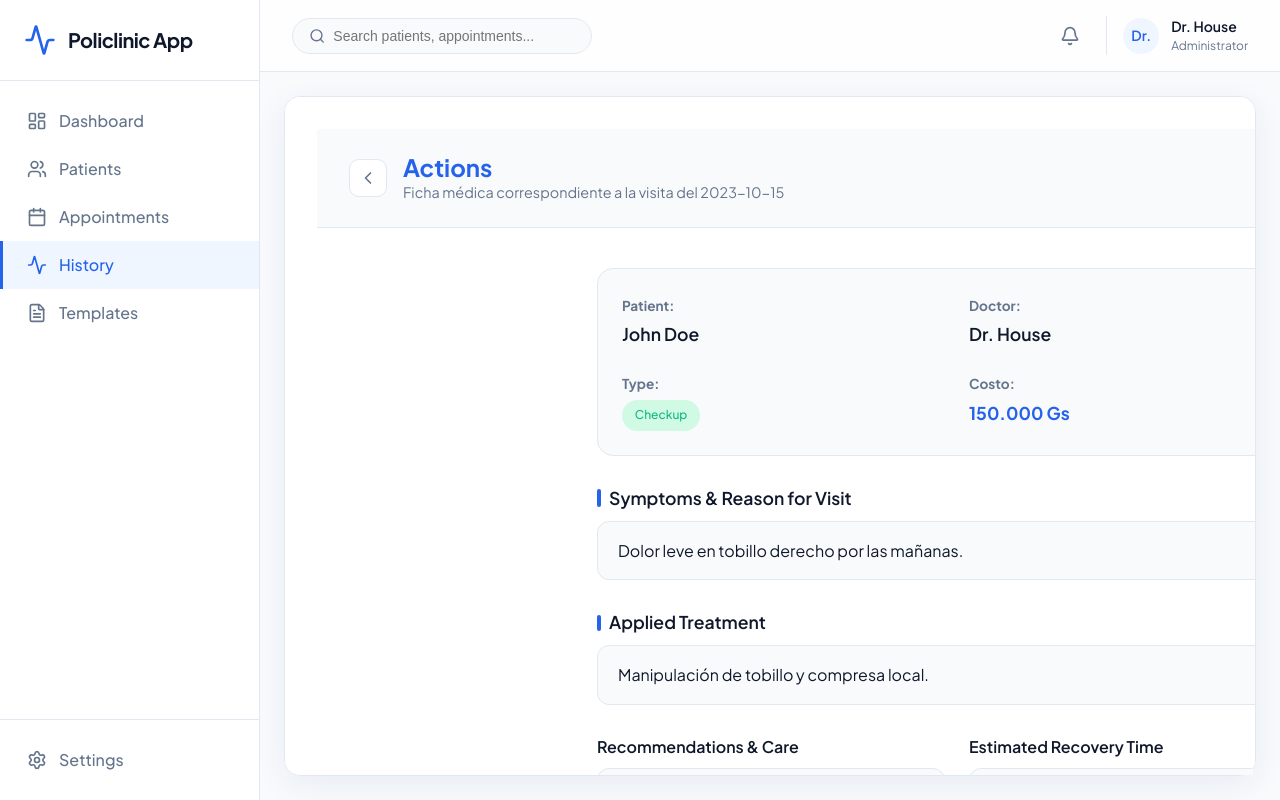
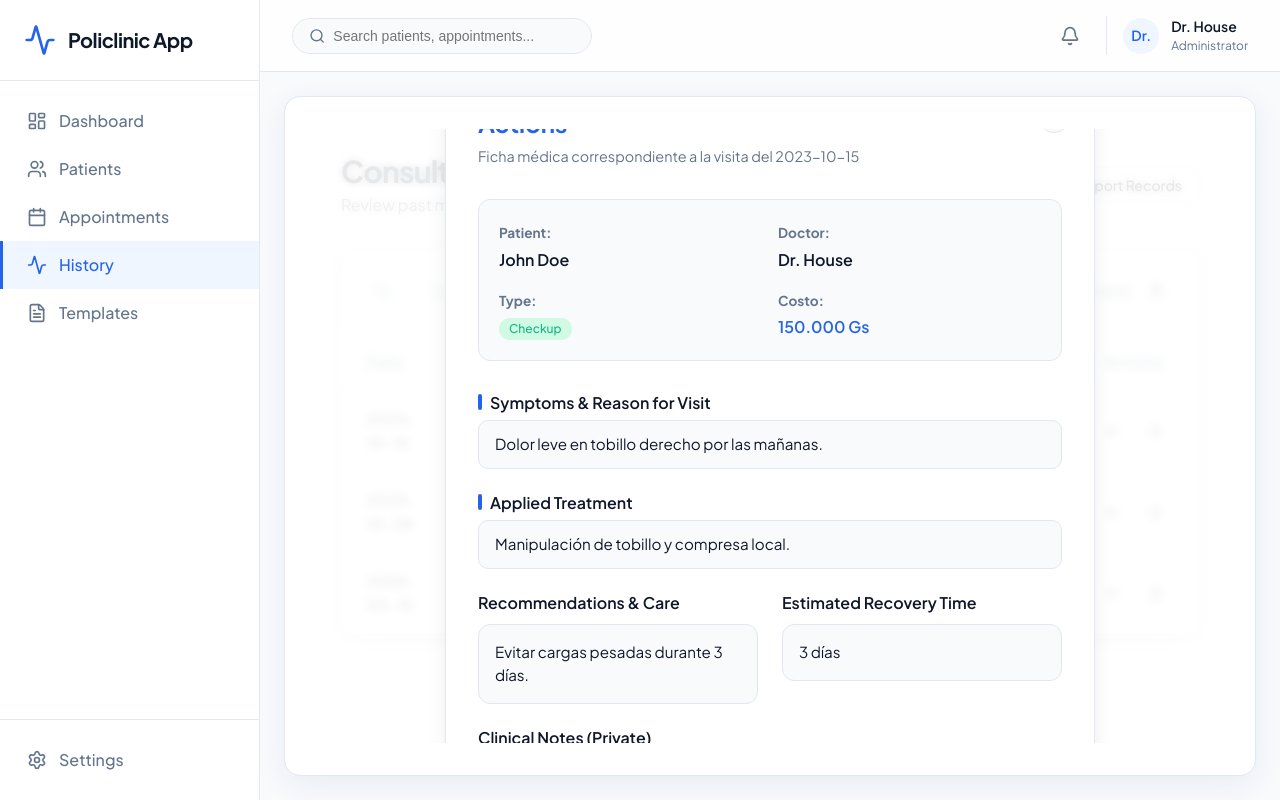
Before and after one commit to kairopy/policlinic, a React (Vite) app: page /consultations in a window 1280 px wide. Both pictures are taken after a click on the button 1111 px from the left and 431 px from the top of the page. Built offline with nearby package versions, Linux system fonts and the light colour scheme.

Commit message:
feat(history): inner page modal subview centering over content

```diff
--- a/src/pages/Consultations/History.tsx
+++ b/src/pages/Consultations/History.tsx
@@ -1,5 +1,5 @@
 import React, { useState } from 'react';
-import { Search, Filter, FileText, Download, Eye, X, ChevronLeft } from 'lucide-react';
+import { Search, Filter, FileText, Download, Eye, X } from 'lucide-react';
 import { mockConsultations, mockPatients } from '../../data/mockData';
 import { useLanguage } from '../../context/LanguageContext';
 
@@ -34,7 +34,7 @@ export const ConsultationHistory: React.FC = () => {
   };
 
   return (
-    <div className="animate-fade-in" style={{ padding: '1.5rem', height: '100%', boxSizing: 'border-box' }}>
+    <div className="animate-fade-in" style={{ position: 'relative', padding: '1.5rem', height: '100%', boxSizing: 'border-box', overflow: 'hidden' }}>
       <header className="page-header flex-between" style={{ marginBottom: '2rem' }}>
         <div>
           <h1 className="page-title">{t('history.title') || 'Consultation History'}</h1>
@@ -132,46 +132,43 @@ export const ConsultationHistory: React.FC = () => {
             </tbody>
           </table>
         </div>
-      </div>
+      </div>      {/* Absolute Inner-Page View details */}
+      {viewingRecord && (
+        <div style={{ position: 'absolute', top: 0, left: 0, width: '100%', height: '100%', backgroundColor: 'rgba(255, 255, 255, 0.9)', backdropFilter: 'blur(4px)', zIndex: 50, overflowY: 'auto', display: 'flex', alignItems: 'center', justifyContent: 'center', animation: 'slide-up 0.2s ease-out' }}>
+          <div className="glass-panel" style={{ width: '90%', maxWidth: '650px', padding: '2rem', display: 'flex', flexDirection: 'column', gap: '2rem', maxHeight: '90vh', overflowY: 'auto', position: 'relative', boxShadow: '0 20px 25px -5px rgba(0, 0, 0, 0.1), 0 10px 10px -5px rgba(0, 0, 0, 0.04)', border: '1px solid var(--color-border)' }}>
+            <button onClick={() => setViewingRecord(null)} style={{ position: 'absolute', top: '1.5rem', right: '1.5rem', background: 'var(--color-background)', border: '1px solid var(--color-border)', borderRadius: '50%', width: '32px', height: '32px', display: 'flex', alignItems: 'center', justifyContent: 'center', cursor: 'pointer', color: 'var(--color-text-muted)', transition: 'all 0.2s' }}>
+              <X size={18} />
+            </button>
 
-      {/* Full Page View details */}
-      {viewingRecord && (
-        <div style={{ position: 'fixed', top: 0, left: 0, width: '100vw', height: '100vh', backgroundColor: 'var(--color-surface)', zIndex: 9999, overflowY: 'auto', display: 'flex', flexDirection: 'column', animation: 'slide-up 0.2s ease-out' }}>
-          <header style={{ padding: '1.5rem 2rem', borderBottom: '1px solid var(--color-border)', display: 'flex', alignItems: 'center', gap: '1rem', background: 'var(--color-background)', position: 'sticky', top: 0, zIndex: 10 }}>
-            <button onClick={() => setViewingRecord(null)} className="icon-btn" style={{ background: 'var(--color-surface)', border: '1px solid var(--color-border)', borderRadius: '10px', width: '38px', height: '38px', display: 'flex', alignItems: 'center', justifyContent: 'center' }}>
-              <ChevronLeft size={20} />
-            </button>
             <div>
-              <h2 style={{ fontSize: '1.5rem', fontWeight: 700, color: 'var(--color-primary)', margin: 0 }}>{t('history.actions') || 'Detalles de Consulta'}</h2>
+              <h2 style={{ fontSize: '1.5rem', fontWeight: 700, color: 'var(--color-primary)', margin: '0 0 0.5rem 0' }}>{t('history.actions') || 'Detalles de Consulta'}</h2>
               <p style={{ margin: 0, color: 'var(--color-text-muted)', fontSize: '0.9rem' }}>Ficha médica correspondiente a la visita del {viewingRecord.date}</p>
             </div>
-          </header>
 
-          <div style={{ flex: 1, padding: '2.5rem', maxWidth: '800px', margin: '0 auto', width: '100%', display: 'flex', flexDirection: 'column', gap: '2rem' }}>
-            <div style={{ display: 'grid', gridTemplateColumns: 'repeat(2, 1fr)', gap: '1.5rem', padding: '1.5rem', background: 'var(--color-background)', borderRadius: '16px', border: '1px solid var(--color-border)' }}>
-              <div><strong style={{ color: 'var(--color-text-muted)', fontSize: '0.85rem' }}>{t('history.patient') || 'Paciente'}:</strong> <div style={{ fontWeight: 600, fontSize: '1.1rem', marginTop: '0.2rem' }}>{viewingRecord.patientName}</div></div>
-              <div><strong style={{ color: 'var(--color-text-muted)', fontSize: '0.85rem' }}>{t('history.doctor') || 'Médico'}:</strong> <div style={{ fontWeight: 600, fontSize: '1.1rem', marginTop: '0.2rem' }}>{viewingRecord.doctor}</div></div>
-              <div><strong style={{ color: 'var(--color-text-muted)', fontSize: '0.85rem' }}>{t('history.type') || 'Tipo'}:</strong> <div style={{ marginTop: '0.3rem' }}><span className="badge badge-success" style={{ padding: '0.4rem 0.8rem' }}>{viewingRecord.type}</span></div></div>
-              <div><strong style={{ color: 'var(--color-text-muted)', fontSize: '0.85rem' }}>Costo:</strong> <div style={{ fontWeight: 700, marginTop: '0.3rem', color: 'var(--color-primary)', fontSize: '1.1rem' }}>{viewingRecord.cost ? `${viewingRecord.cost.toLocaleString('es-PY')} Gs` : 'N/A'}</div></div>
+            <div style={{ display: 'grid', gridTemplateColumns: 'repeat(2, 1fr)', gap: '1rem', padding: '1.25rem', background: 'var(--color-background)', borderRadius: '12px', border: '1px solid var(--color-border)' }}>
+              <div><strong style={{ color: 'var(--color-text-muted)', fontSize: '0.85rem' }}>{t('history.patient') || 'Paciente'}:</strong> <div style={{ fontWeight: 600, marginTop: '0.2rem' }}>{viewingRecord.patientName}</div></div>
+              <div><strong style={{ color: 'var(--color-text-muted)', fontSize: '0.85rem' }}>{t('history.doctor') || 'Médico'}:</strong> <div style={{ fontWeight: 600, marginTop: '0.2rem' }}>{viewingRecord.doctor}</div></div>
+              <div><strong style={{ color: 'var(--color-text-muted)', fontSize: '0.85rem' }}>{t('history.type') || 'Tipo'}:</strong> <div style={{ marginTop: '0.2rem' }}><span className="badge badge-success">{viewingRecord.type}</span></div></div>
+              <div><strong style={{ color: 'var(--color-text-muted)', fontSize: '0.85rem' }}>Costo:</strong> <div style={{ fontWeight: 600, marginTop: '0.2rem', color: 'var(--color-primary)' }}>{viewingRecord.cost ? `${viewingRecord.cost.toLocaleString('es-PY')} Gs` : 'N/A'}</div></div>
             </div>
 
-            <div style={{ display: 'flex', flexDirection: 'column', gap: '2rem' }}>
+            <div style={{ display: 'flex', flexDirection: 'column', gap: '1.5rem' }}>
               <div>
-                <h4 style={{ margin: '0 0 0.75rem 0', fontSize: '1.1rem', fontWeight: 600, display: 'flex', alignItems: 'center', gap: '0.5rem', color: 'var(--color-text-main)' }}>
-                  <div style={{ width: '4px', height: '18px', borderRadius: '4px', background: 'var(--color-primary)' }}></div>
+                <h4 style={{ margin: '0 0 0.5rem 0', fontSize: '1rem', fontWeight: 600, display: 'flex', alignItems: 'center', gap: '0.5rem', color: 'var(--color-text-main)' }}>
+                  <div style={{ width: '4px', height: '16px', borderRadius: '4px', background: 'var(--color-primary)' }}></div>
                   {t('consultation.symptoms') || 'Síntomas'}
                 </h4>
-                <div style={{ padding: '1rem 1.25rem', background: 'var(--color-background)', border: '1px solid var(--color-border)', borderRadius: '12px', color: 'var(--color-text-main)', fontSize: '1rem', lineHeight: '1.6' }}>
+                <div style={{ padding: '0.75rem 1rem', background: 'var(--color-background)', border: '1px solid var(--color-border)', borderRadius: '10px', color: 'var(--color-text-main)', fontSize: '0.95rem', lineHeight: '1.5' }}>
                   {viewingRecord.symptoms || 'No registrado'}
                 </div>
               </div>
 
               <div>
-                <h4 style={{ margin: '0 0 0.75rem 0', fontSize: '1.1rem', fontWeight: 600, display: 'flex', alignItems: 'center', gap: '0.5rem', color: 'var(--color-text-main)' }}>
+                <h4 style={{ margin: '0 0 0.5rem 0', fontSize: '1rem', fontWeight: 600, display: 'flex', alignItems: 'center', gap: '0.5rem', color: 'var(--color-text-main)' }}>
                   <div style={{ width: '4px', height: '16px', borderRadius: '4px', background: 'var(--color-primary)' }}></div>
                   {t('consultation.treatment') || 'Tratamiento'}
                 </h4>
-                <div style={{ padding: '1rem 1.25rem', background: 'var(--color-background)', border: '1px solid var(--color-border)', borderRadius: '12px', color: 'var(--color-text-main)', fontSize: '1rem', lineHeight: '1.6' }}>
+                <div style={{ padding: '0.75rem 1rem', background: 'var(--color-background)', border: '1px solid var(--color-border)', borderRadius: '10px', color: 'var(--color-text-main)', fontSize: '0.95rem', lineHeight: '1.5' }}>
                   {viewingRecord.treatment || 'No registrado'}
                 </div>
               </div>
@@ -179,13 +176,13 @@ export const ConsultationHistory: React.FC = () => {
               <div style={{ display: 'grid', gridTemplateColumns: 'minmax(0, 1fr) minmax(0, 1fr)', gap: '1.5rem' }}>
                 <div>
                   <h4 style={{ margin: '0 0 0.75rem 0', fontSize: '1rem', fontWeight: 600, color: 'var(--color-text-main)' }}>{t('consultation.recommendations') || 'Recomendaciones'}</h4>
-                  <div style={{ padding: '1rem', background: 'var(--color-background)', border: '1px solid var(--color-border)', borderRadius: '12px', fontSize: '0.95rem', lineHeight: '1.5' }}>
+                  <div style={{ padding: '1rem', background: 'var(--color-background)', border: '1px solid var(--color-border)', borderRadius: '12px', fontSize: '0.95rem' }}>
                     {viewingRecord.recommendations || 'Ninguna'}
                   </div>
                 </div>
                 <div>
                   <h4 style={{ margin: '0 0 0.75rem 0', fontSize: '1rem', fontWeight: 600, color: 'var(--color-text-main)' }}>{t('consultation.recoveryTime') || 'Tiempo de Recuperación'}</h4>
-                  <div style={{ padding: '1rem', background: 'var(--color-background)', border: '1px solid var(--color-border)', borderRadius: '12px', fontSize: '0.95rem', lineHeight: '1.5' }}>
+                  <div style={{ padding: '1rem', background: 'var(--color-background)', border: '1px solid var(--color-border)', borderRadius: '12px', fontSize: '0.95rem' }}>
                     {viewingRecord.recoveryTime || 'Inmediato'}
                   </div>
                 </div>
@@ -193,8 +190,8 @@ export const ConsultationHistory: React.FC = () => {
 
               {viewingRecord.notes && (
                 <div>
-                  <h4 style={{ margin: '0 0 0.75rem 0', fontSize: '1rem', fontWeight: 600, color: 'var(--color-text-main)' }}>{t('consultation.notes') || 'Notas Clínicas'}</h4>
-                  <div style={{ padding: '1.25rem', background: 'var(--color-background)', border: '1px solid var(--color-border)', borderRadius: '12px', fontSize: '0.98rem', fontStyle: 'italic', borderLeft: '4px solid var(--color-primary)', lineHeight: '1.6' }}>
+                  <h4 style={{ margin: '0 0 0.5rem 0', fontSize: '1rem', fontWeight: 600, color: 'var(--color-text-main)' }}>{t('consultation.notes') || 'Notas Clínicas'}</h4>
+                  <div style={{ padding: '1rem', background: 'var(--color-background)', border: '1px solid var(--color-border)', borderRadius: '12px', fontSize: '0.95rem', fontStyle: 'italic', borderLeft: '3px solid var(--color-primary)' }}>
                     {viewingRecord.notes}
                   </div>
                 </div>
```
